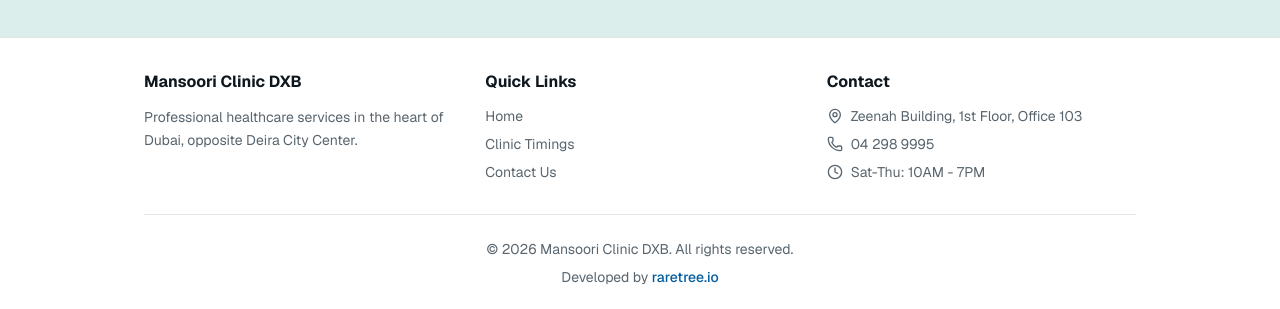
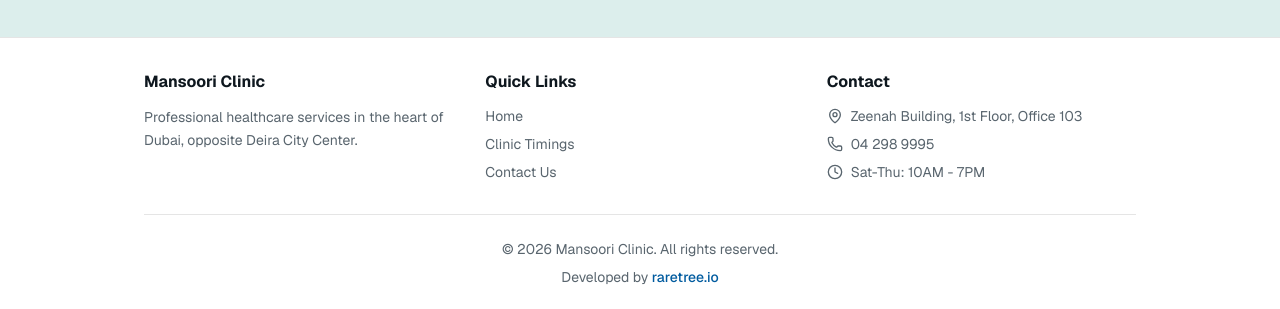
Before and after one commit to raretreedigital/dr-mansoori-clinic, a Next.js app: page / in a window 1280 px wide. Shown: the part 1033-1342 px from the top of the page. Built offline with nearby package versions, Linux system fonts and the light colour scheme.

Commit message:
fix: remove "DXB" from footer and header
Update clinic name references to remove "DXB".

```diff
--- a/components/footer.tsx
+++ b/components/footer.tsx
@@ -8,7 +8,7 @@ export function Footer() {
         <div className="grid gap-8 md:grid-cols-3">
           {/* About */}
           <div>
-            <h3 className="font-bold text-foreground mb-3">Mansoori Clinic DXB</h3>
+            <h3 className="font-bold text-foreground mb-3">Mansoori Clinic</h3>
             <p className="text-sm text-muted-foreground leading-relaxed">
               Professional healthcare services in the heart of Dubai, opposite Deira City Center.
             </p>
@@ -57,7 +57,7 @@ export function Footer() {
         </div>
 
         <div className="border-t border-border mt-8 pt-6 text-center text-sm text-muted-foreground space-y-2">
-          <p>&copy; {new Date().getFullYear()} Mansoori Clinic DXB. All rights reserved.</p>
+          <p>&copy; {new Date().getFullYear()} Mansoori Clinic. All rights reserved.</p>
           <p>
             Developed by{" "}
             <a
```
